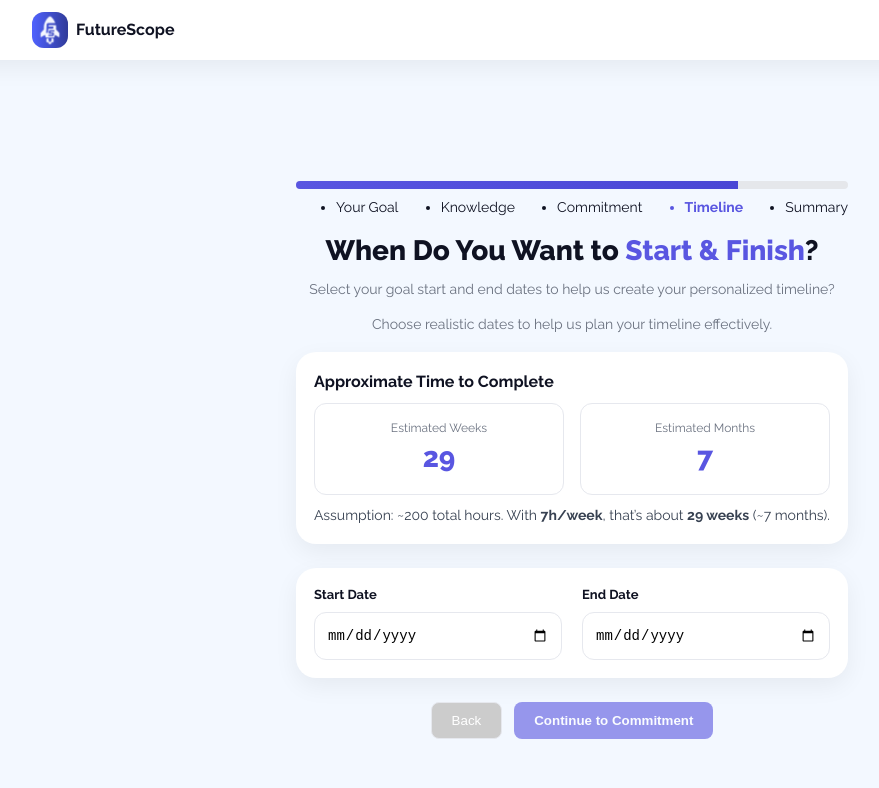
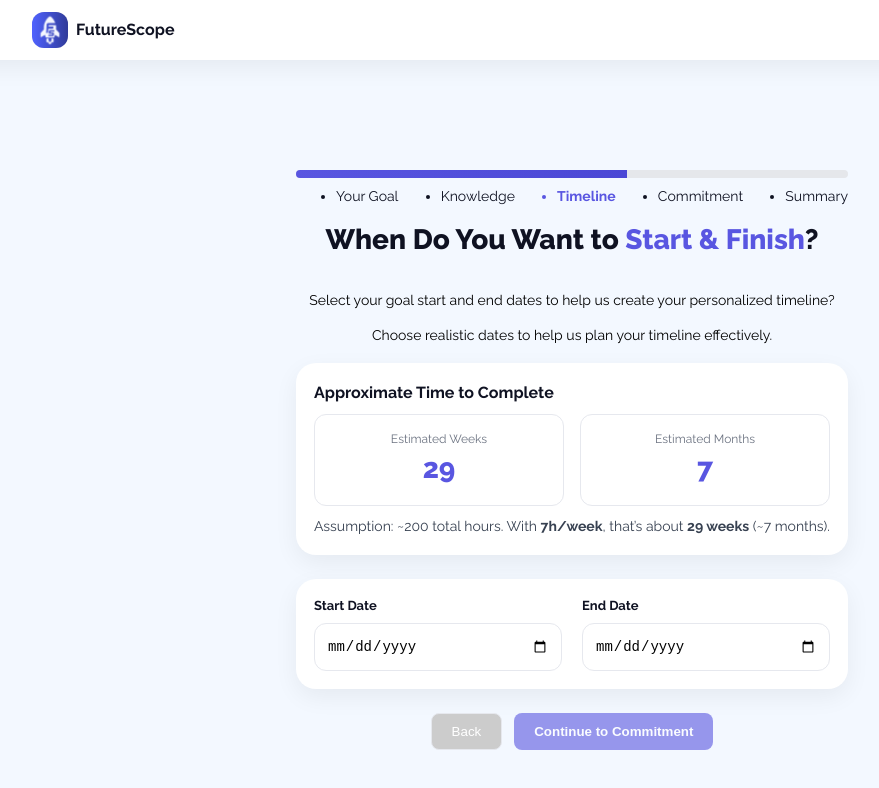
Before and after one commit to LucasKimo/FutureScope_Private, a React (Create React App) app in the folder hackathon-app/: page /add_goals/timeline in a window 1280 px wide. Shown: the top 788 px of the page, without its empty margins (68-947 px from the left). Built offline with nearby package versions, Linux system fonts and the light colour scheme.

Commit message:
switched Timeline and Commitment & fixed layout issues

```diff
--- a/hackathon-app/src/components/Steps.js
+++ b/hackathon-app/src/components/Steps.js
@@ -3,7 +3,7 @@ import { useMemo } from 'react';
 
 export default function Steps({ active = 1 }) {
   const steps = useMemo(() => (
-    ['Your Goal', 'Knowledge', 'Commitment', 'Timeline', 'Summary']
+    ['Your Goal', 'Knowledge', 'Timeline', 'Commitment', 'Summary']
   ), []);
 
   const pct = Math.min(100, Math.max(0, (active / steps.length) * 100));
--- a/hackathon-app/src/index.css
+++ b/hackathon-app/src/index.css
@@ -17,8 +17,7 @@
 html, body{
   margin: 0;
   padding: 0;
-  height: 100%;
-  overflow: hidden;
+  min-height: 100vh;
   width: 100%;
 }
 body{
@@ -33,14 +32,18 @@ body{
    ========================= */
 .gs-container{max-width:1120px; margin:24px auto; padding:0 16px}
 
-.gs-page {
+.gs-page, .gs-page-add-goals {
   min-height: 100vh;
+  width: 100%;
   display: flex;
   align-items: center;
   justify-content: center;
   padding: 2rem;
 }
 
+.gs-page-add-goals {
+  position: fixed;
+}
 /* =========================
    Steps progress
    ========================= */
@@ -77,11 +80,12 @@ body{
 .gs-hero{text-align:center; margin:10px 0 18px}
 .gs-hero h1{margin:0; font-weight:800; font-size:28px}
 
-.gs-sub{margin-top:8px; color:var(--muted); font-size:14px}
+.gs-sub{margin-top:30px; color:black; font-size:14px}
 .gs-sublan{margin-top:8px; color:#FFFFFF; font-size:16px}
 
 .landing-bg {
-  min-height: 100vh;
+  height: 100vh;
+  width: 100%;
   display: flex;
   align-items: center;
   justify-content: center;
@@ -90,6 +94,7 @@ body{
   text-align: center;
   padding: 2rem;
   overflow: hidden;
+  position: fixed;
 }
 
 /* =========================
--- a/hackathon-app/src/pages/AddGoals.js
+++ b/hackathon-app/src/pages/AddGoals.js
@@ -7,7 +7,7 @@ export default function AddGoals() {
   const navigate = useNavigate();
 
   const [goal, setGoal] = useState('');
-  const [loading, setLoading] = useState(false);   // 생성/이동 중 버튼 비활성화용
+  const [loading, setLoading] = useState(false);
 
   // goal 기반 로컬 스토리지 키 (체크 상태 저장용)
   function hashGoal(s) {
@@ -21,7 +21,7 @@ export default function AddGoals() {
     catch { return {}; }
   };
 
-  // ✅ Continue 클릭 시: 자동 생성 → localStorage 저장 → Knowledge로 이동
+  // Continue 클릭 시: 자동 생성 → localStorage 저장 → Knowledge로 이동
   const handleContinue = async () => {
     const g = goal.trim();
     if (!g) {
@@ -48,7 +48,7 @@ export default function AddGoals() {
   };
 
   return (
-    <div className="gs-page">
+    <div className="gs-page-add-goals">
       <main className="gs-container">
         <Steps active={1} />
 
--- a/hackathon-app/src/pages/Commitment.js
+++ b/hackathon-app/src/pages/Commitment.js
@@ -34,7 +34,7 @@ export default function DedicatedTime() {
     <div className="gs-page">
       <main className="gs-container">
         {/* # Steps (Commitment active) */}
-        <Steps active={3} />
+        <Steps active={4} />
 
         {/* # Title + subtitle */}
         <header className="gs-hero">
--- a/hackathon-app/src/pages/Home.js
+++ b/hackathon-app/src/pages/Home.js
@@ -12,7 +12,7 @@ const Home = () => {
   return (
     <div className="landing-bg">
       <section className="gs-hero">
-        <img src={HeroLogo} alt="FutureScope Logo" className="hero-logo" />
+        <img src={HeroLogo} alt="FutureScope Logo" className="hero-logo select-none" />
         <h1 style={{ fontSize: '64px', fontWeight: 800 }}>
           Turn Your Future Goals Into
           <br />
--- a/hackathon-app/src/pages/Timeline.js
+++ b/hackathon-app/src/pages/Timeline.js
@@ -31,7 +31,7 @@ export default function SetDate() {
 
       <main className="gs-container">
         {/* # Step progress */}
-        <Steps active={4} />
+        <Steps active={3} />
 
         {/* # Title + subtitle */}
         <header className="gs-hero">
```
Also changed, not shown: 1 other file (tests, documents, lock files or other folders).
